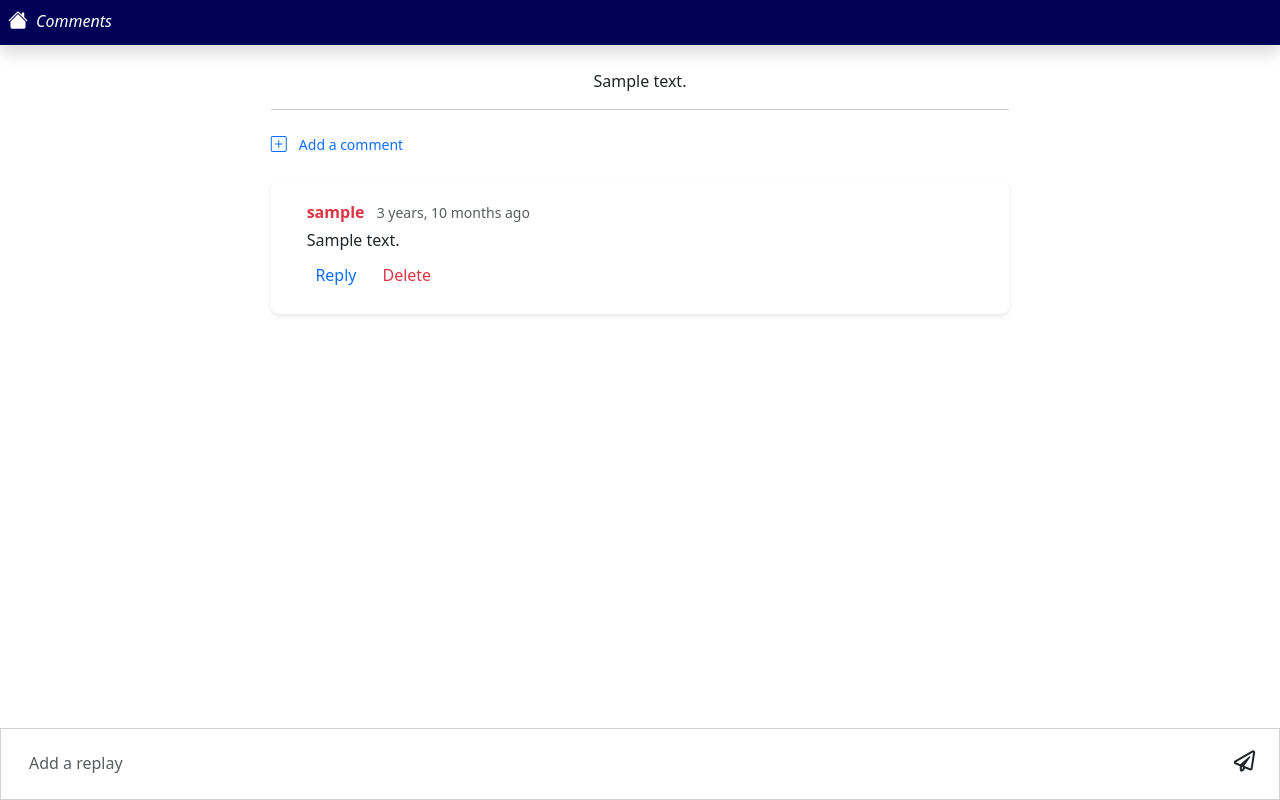
After one commit to venusco1/Fikrin, a Django app: page /n/post/1/comments in a window 1280 px wide, after a click on "Reply". The commit adds this page. Run offline with Django 4.2, Linux system fonts and the light colour scheme; a user stored in the database is signed in; tables that the repository leaves empty hold one stand-in row (values such as "Sample post"); some libraries are stand-ins or nearby versions.

Commit message:
did comments & replay section

```diff
--- a/FknPj/FknAp/urls.py
+++ b/FknPj/FknAp/urls.py
@@ -14,4 +14,7 @@ urlpatterns = [
     path("createpost", views.create_post, name="create_post"),
     path("n/post/<int:post_id>/edit", views.edit_post, name="edit_post"),
     path("n/post/<int:post_id>/delete", views.delete_post, name="delete_post"),
+    path("n/post/<int:post_id>/comments", views.comments, name="comments"),
+    path('comment/<int:post_id>/<int:comment_id>/add_reply/', views.add_reply, name='add_reply'),
+    path('comment/<int:post_id>/<int:comment_id>/delete/', views.delete_comment, name='comment_delete'),
 ]
--- a/FknPj/FknAp/views.py
+++ b/FknPj/FknAp/views.py
@@ -10,13 +10,22 @@ from django.urls import reverse
 from django.views.decorators.csrf import csrf_exempt
 from django.http import JsonResponse
 from .forms import ImageForm
+from django.core.exceptions import ObjectDoesNotExist
+# Create your views here. CustomUser    profile_pic
 
-# Create your views here. CustomUser    profile_pic
 
 
 def home(request):
     posts = Post.objects.all().order_by('-date_created')
-    return render(request, 'index.html', {'posts': posts})
+    if request.user.is_authenticated:
+        try:
+            customuser = CustomUser.objects.get(username=request.user.username)
+            context = {'customuser': customuser, 'posts': posts}
+            return render(request, 'index.html', context)
+        except ObjectDoesNotExist:
+            pass
+
+    return render(request, 'index.html', {'posts': posts,'comments':comments})
 
 
 
@@ -141,18 +150,85 @@ def edit_post(request, post_id):
 
 def delete_post(request, post_id):
     post = get_object_or_404(Post, pk=post_id)
+    post.delete()
+    return redirect('FknAp:home')
 
-    # Check if the user has permission to delete the post, for example:
-    if request.user == post.creater:
-        post.delete()
 
-        # Get the scroll position from the query parameter if available
-        scroll_position = request.GET.get('scroll_position', '0')
-        print(scroll_position)
-        # Redirect back to the same page with the scroll position as a query parameter
-        return redirect('FknAp:home')
 
+
+def comments(request, post_id):
+    post = get_object_or_404(Post, id=post_id)
+    if request.method == 'POST':
+        comment_text = request.POST.get('comment_text')
+        parent_comment_id = request.POST.get('parent_comment_id')
+        parent_comment = None
+
+        if parent_comment_id:
+            parent_comment = Comment.objects.get(id=parent_comment_id)
+
+        new_comment = Comment.objects.create(
+            post=post,
+            commenter=request.user,
+            comment_content=comment_text,
+            parent_comment=parent_comment,
+        )
+
+        return redirect('FknAp:comments', post_id)
     else:
-        # Handle cases where the user doesn't have permission to delete the post
-        # Redirect or render an error message as appropriate
-        return redirect('FknAp:home')
+        comments = Comment.objects.filter(post=post, parent_comment=None).order_by('-comment_time')
+        customuser = CustomUser.objects.get(username=request.user.username)
+        context = {
+            'comments': comments,
+            'post': post,
+            'customuser': customuser
+        }
+
+        return render(request, 'comments.html', context)
+
+
+def add_reply(request, post_id, comment_id):
+    post = get_object_or_404(Post, id=post_id)
+    parent_comment = get_object_or_404(Comment, pk=comment_id)
+    commenter = request.user  # Assuming you're using Django's authentication
+
+    if request.method == 'POST':
+        body = request.POST.get('body')  # Retrieve the reply content from the request
+
+        new_reply = Comment.objects.create(
+            post=parent_comment.post,
+            commenter=commenter,
+            comment_content=body,
+            parent_comment=parent_comment
+        )
+
+        # return JsonResponse({'message': 'Reply added successfully!', 'reply_id': new_reply.id})
+        comments = Comment.objects.filter(post=post, parent_comment=None).order_by('-comment_time')
+        customuser = CustomUser.objects.get(username=request.user.username)
+        context = {
+            'comments': comments,
+            'post': post,
+            'customuser': customuser
+        }
+
+        return render(request, 'comments.html', context)
+
+    return JsonResponse({'error': 'Invalid request'})
+
+
+def delete_comment(request, post_id, comment_id):
+    post = get_object_or_404(Post, id=post_id)
+    if request.method == 'POST':
+        comment = get_object_or_404(Comment, pk=comment_id)
+        comment.delete()
+        comments = Comment.objects.filter(post=post, parent_comment=None).order_by('-comment_time')
+
+        customuser = CustomUser.objects.get(username=request.user.username)
+        context = {
+            'comments': comments,
+            'post': post,
+            'customuser': customuser
+        }
+
+        return render(request, 'comments.html', context)
+    else:
+        return JsonResponse({'error': 'Invalid request method'}, status=405)
--- a/FknPj/FknPj/settings.py
+++ b/FknPj/FknPj/settings.py
@@ -125,3 +125,6 @@ MEDIA_ROOT = os.path.join(BASE_DIR, 'media')
 # https://docs.djangoproject.com/en/4.2/ref/settings/#default-auto-field
 
 DEFAULT_AUTO_FIELD = "django.db.models.BigAutoField"
+
+
+LOGIN_URL = '/accounts/login/'
--- /dev/null
+++ b/FknPj/static/css/comment-styles.css
@@ -0,0 +1,209 @@
+/* Global settings */
+body {
+  --bs-font-sans-serif: Roboto, Arial, sans-serif, system-ui, -apple-system, "Segoe UI", "Helvetica Neue", "Noto Sans", "Liberation Sans", "Apple Color Emoji", "Segoe UI Emoji", "Segoe UI Symbol", "Noto Color Emoji";
+  font-size: 16px; /* Base font size for better responsiveness */
+}
+
+/* Comment box */
+.comment {
+  margin-bottom: 20px;
+  padding: 20px;
+  /* background-color: #f9f9f9; */
+  border-radius: 8px;
+  box-shadow: 0 2px 4px rgba(0, 0, 0, 0.1);
+}
+
+.comment-img {
+  display: inline-block;
+  width: 3rem;
+  height: 3rem;
+  /* background-color: var(--bs-secondary-bg); */
+}
+
+.comment-replies .comment-img {
+  width: 1.75rem;
+  height: 1.75rem;
+}
+
+.comment a,
+.comment-replies a {
+  text-decoration: none !important;
+}
+
+
+/* Responsive adjustments for mobile view */
+@media (max-width: 768px) {
+  .comment {
+    padding: 15px;
+  }
+
+  .comment-img {
+    width: 2.5rem;
+    height: 2.5rem;
+  }
+
+  .comment-replies .comment-img {
+    width: 1.5rem;
+    height: 1.5rem;
+  }
+
+  /* Adjust other styles as needed for smaller screens */
+}
+
+  .comment a, .comment-replies a {
+    text-decoration: none !important;
+  }
+
+  .sort-btn.btn-secondary,
+  .comment .btn-secondary,
+  .comment-replies .btn-secondary {
+    --bs-btn-box-shadow: none;
+    --bs-btn-focus-box-shadow: none;
+    --bs-btn-hover-shadow: none;
+    --bs-btn-active-shadow: none;
+    --bs-btn-border-color: transparent;
+    --bs-btn-focus-border-color: transparent;
+    --bs-btn-hover-border-color: transparent;
+    --bs-btn-active-border-color: transparent;
+    --bs-btn-color: var(--bs-body);
+    --bs-btn-hover-color: var(--bs-body);
+    --bs-btn-active-color: var(--bs-body);
+    --bs-btn-bg: transparent;
+    --bs-btn-hover-bg: rgba(var(--bs-secondary-rgb), .075);
+    --bs-btn-active-bg: rgba(var(--bs-secondary-rgb), .15);
+  }
+
+  .comment .btn-primary,
+  .comment-replies .btn-primary {
+    --bs-btn-box-shadow: none;
+    --bs-btn-focus-box-shadow: none;
+    --bs-btn-hover-shadow: none;
+    --bs-btn-active-shadow: none;
+    --bs-btn-border-color: transparent;
+    --bs-btn-focus-border-color: transparent;
+    --bs-btn-hover-border-color: transparent;
+    --bs-btn-active-border-color: transparent;
+    --bs-btn-color: var(--bs-primary);
+    --bs-btn-hover-color: var(--bs-primary);
+    --bs-btn-active-color: var(--bs-primary);
+    --bs-btn-bg: transparent;
+    --bs-btn-hover-bg: rgba(var(--bs-primary-rgb), .075);
+    --bs-btn-active-bg: rgba(var(--bs-primary-rgb), .15);
+  }
+
+  .comment .btn-danger,
+  .comment-replies .btn-danger {
+    --bs-btn-box-shadow: none;
+    --bs-btn-focus-box-shadow: none;
+    --bs-btn-hover-shadow: none;
+    --bs-btn-active-shadow: none;
+    --bs-btn-border-color: transparent;
+    --bs-btn-focus-border-color: transparent;
+    --bs-btn-hover-border-color: transparent;
+    --bs-btn-active-border-color: transparent;
+    --bs-btn-color: var(--bs-danger);
+    --bs-btn-hover-color: var(--bs-danger);
+    --bs-btn-active-color: var(--bs-danger);
+    --bs-btn-bg: transparent;
+    --bs-btn-hover-bg: rgba(var(--bs-danger-rgb), .075);
+    --bs-btn-active-bg: rgba(var(--bs-danger-rgb), .15);
+  }
+
+  .form-floating.comment-compose > .form-control,
+  .form-floating.comment-compose > .form-control:focus {
+    border: 0;
+    box-shadow: none;
+    background-color: transparent;
+    border-bottom: 2px var(--bs-border-style) var(--bs-body-color);
+    border-bottom-left-radius: 0;
+    border-bottom-right-radius: 0;
+    padding: 1rem 0.15rem 0.5rem;
+  }
+
+  .form-floating.comment-compose > .form-control:not(:-moz-placeholder-shown) ~ label::after {
+    color: var(--bs-secondary-color);
+    background-color: transparent;
+    padding: 0;
+    line-height: 1;
+  }
+
+  .form-floating.comment-compose > .form-control:not(:-ms-input-placeholder) ~ label::after {
+    color: var(--bs-secondary-color);
+    background-color: transparent;
+    padding: 0;
+    line-height: 1;
+  }
+
+  .form-floating.comment-compose > label,
+  .form-floating.comment-compose > .form-control:focus ~ label::after,
+  .form-floating.comment-compose > .form-control:not(:placeholder-shown) ~ label::after {
+    color: var(--bs-secondary-color);
+    background-color: transparent;
+    padding: 0;
+    line-height: 1;
+  }
+
+  .comment .btn[data-bs-toggle=collapse][aria-expanded=true] .chevron-down,
+  .comment .btn[data-bs-toggle=collapse][aria-expanded=false] .chevron-up {
+    display: none;
+  }
+
+  /* ----- testing ----- */
+  :root,
+  [data-bs-theme=light] {
+    --sk-icon-size: 1em;
+    --sk-icon-btn-color: inherit;
+    --sk-icon-btn-size: 1.5rem;
+    --sk-icon-btn-padding: 0.5rem;
+    --sk-icon-btn-hover-color: inherit;
+    --sk-icon-btn-hover-bg: currentcolor;
+    --sk-icon-btn-active-color: inherit;
+    --sk-icon-btn-active-bg: currentcolor;
+  }
+
+  .ski, .svg-icon, .icon-btn svg, .icon-btn-base svg, .icon-btn img, .icon-btn-base img {
+    display: inline-flex !important;
+    align-items: center;
+    justify-content: center;
+    flex-shrink: 0;
+    width: var(--sk-icon-size);
+    height: var(--sk-icon-size);
+    fill: currentcolor;
+  }
+
+  .icon-btn, .icon-btn-base {
+    display: inline-flex;
+    align-items: center;
+    justify-content: center;
+    text-align: center;
+    width: var(--sk-icon-btn-size);
+    height: var(--sk-icon-btn-size);
+    font-size: var(--sk-icon-btn-size);
+    line-height: 1;
+    padding: var(--sk-icon-btn-padding);
+    box-sizing: content-box;
+    aspect-ratio: 1/1;
+  }
+  .ski::before {
+    font-size: var(--sk-icon-size);
+  }
+
+  .icon-btn {
+    color: var(--sk-icon-btn-color);
+    background-color: transparent;
+    border-radius: 50%;
+    border: 0;
+    outline: solid 1px transparent;
+  }
+  .icon-btn:hover {
+    color: var(--sk-icon-btn-hover-color);
+    background-color: rgba(0, 0, 0, 0.1);
+    background-color: color-mix(in srgb, var(--sk-icon-btn-hover-bg) 10%, transparent);
+  }
+  .icon-btn:hover:active {
+    color: var(--sk-icon-btn-active-color);
+    background-color: rgba(0, 0, 0, 0.2);
+    outline-color: rgba(0, 0, 0, 0.4);
+    background-color: color-mix(in srgb, var(--sk-icon-btn-active-bg) 20%, transparent);
+    outline-color: color-mix(in srgb, var(--sk-icon-btn-active-bg) 40%, transparent);
+  }
--- /dev/null
+++ b/FknPj/templates/comments.html
@@ -0,0 +1,258 @@
+<!-- Live Example: https://play.studiokonkon.com/playground/pens/2022/220212-comments-ui/ -->
+
+
+{% extends 'base.html' %}
+
+{% load static %}
+
+{% block 'title' %}{% endblock 'title' %}
+
+{% block 'style' %}
+
+<link rel="stylesheet" href="{% static 'css/comment-styles.css' %}">
+<link rel="stylesheet" href="https://cdn.jsdelivr.net/npm/tailwindcss@2.2.19/dist/tailwind.min.css">
+<link rel="stylesheet" href="https://cdnjs.cloudflare.com/ajax/libs/font-awesome/6.4.2/css/all.min.css">
+
+{% endblock 'style' %}
+
+{% block 'content' %}
+<!-- header section -->
+<section>
+<div class="container-fluid sticky-top" style="padding: 0;">
+   <header class="navbar flex-md-nowrap p-0 shadow mb-0 pl-2" data-bs-theme="light" style="background-color: #000157;">  <!-- #000157 -->
+      <a class="navbar-brand fs-5 text-white pb-0" href="{% url 'FknAp:home' %}">
+         <i class="bi bi-house-fill px-2" style="display: block; width: 105px; height: 40px"><small class="fs-6 mx-2">Comments</small></i>
+      </a>
+   </header>
+</section>
+
+<svg xmlns="http://www.w3.org/2000/svg" class="d-none">
+   <symbol id="google-thumb_up" viewBox="0 -960 960 960">
+      <path d="M716-120H272v-512l278-288 39 31q6 5 9 14t3 22v10l-45 211h299q24 0 42 18t18 42v81.839q0 7.161 1.5 14.661T915-461L789-171q-8.878 21.25-29.595 36.125Q738.689-120 716-120Zm-384-60h397l126-299v-93H482l53-249-203 214v427Zm0-427v427-427Zm-60-25v60H139v392h133v60H79v-512h193Z"></path>
+   </symbol>
+   <symbol id="google-thumb_up-fill" viewBox="0 -960 960 960">
+      <path d="M721-120H254v-512l278-288 33 26q11 8 14.5 18t3.5 23v10l-45 211h322q23 0 41.5 18.5T920-572v82q0 11-2.5 25.5T910-439L794-171q-9 21-29.5 36T721-120ZM194-632v512H80v-512h114Z"></path>
+   </symbol>
+   <symbol id="google-thumb_down" viewBox="0 -960 960 960">
+      <path d="M242-840h444v512L408-40l-39-31q-6-5-9-14t-3-22v-10l45-211H103q-24 0-42-18t-18-42v-81.839Q43-477 41.5-484.5T43-499l126-290q8.878-21.25 29.595-36.125Q219.311-840 242-840Zm384 60H229L103-481v93h373l-53 249 203-214v-427Zm0 427v-427 427Zm60 25v-60h133v-392H686v-60h193v512H686Z"></path>
+   </symbol>
+   <symbol id="google-thumb_down-fill" viewBox="0 -960 960 960">
+      <path d="M239-840h467v512L428-40l-33-26q-11-8-14.5-18t-3.5-23v-10l45-211H100q-23 0-41.5-18.5T40-388v-82q0-11 2.5-25.5T50-521l116-268q9-21 29.5-36t43.5-15Zm527 512v-512h114v512H766Z"></path>
+   </symbol>
+</svg>
+
+<div class="app container py-4 px-3">
+   <div class="col-md-10 col-lg-8 m-auto">
+      <!-- post showing -->
+      <p class="lead mb-3 fw-light fs-6 text-center">{{ post.content_text }}</p><hr>
+      <!-- add comment section -->
+      <div class="pt-1 mb-2">
+         <div class="mb-1 hstack gap-3 align-items-center">
+            <p class="fs-6 text-danger">
+               <a href="#" class="bi bi-plus-square text-decoration-none add-comment">
+                  <small class="px-2">Add a comment</small>
+               </a>
+            </p>
+         </div>
+      </div>
+      <!-- text area for adding comments -->
+      <div class="comment-form" style="display: none;">
+         <div class="container-fluid">
+            <form method="post" action="{% url 'FknAp:comments' post.id %}">
+               {% csrf_token %}
+               <div class="card fixed-textarea m-0 fixed-bottom" style="border-radius: 0;">
+                  <div class="card-body">
+                        <div class="input-group">
+                           <textarea class="form-control" placeholder="Add a comment" name="comment_text" id="my-comment-reply" style="height:2rem;" required minlength="1"></textarea>
+                           <div class="input-group-append">
+                              <button class="submit-icon" type="submit"><i class="far fa-paper-plane fa-lg p-2 "></i></button>
+                           </div>
+                        </div>
+                  </div>
+               </div>
+            </form>
+         </div>
+      </div>
+
+      <!-- all Comment section window -->
+      <div class="vstack gap-4 mb-5" style="--sk-icon-btn-size:1.25em;--sk-icon-btn-padding:.25rem;">
+         {% for cmt in comments %}
+         <div class="comment-box">
+            <!-- showing comments cards -->
+            <div class="d-flex comment">
+               <div class="flex-grow-1 ms-3">
+                     <div class="mb-1">
+                        <a href="" class="fw-bold link-body-emphasis me-1 text-danger">{{ cmt.commenter }}</a>
+                        <i class="zmdi zmdi-check me-1 fw-bold" title="verified"></i>
+                        <span class="text-body-secondary text-nowrap fs-6"><small>{{ cmt.comment_time|timesince }} ago</small></span>
+                     </div>
+                     <div class="mb-1">{{ cmt.comment_content }}</div>
+                     <div style="margin-left:-.769rem;">
+                        <button class="btn btn-primary rounded-pill d-inline-flex align-items-center collapsed" data-bs-toggle="collapse" data-bs-target="#collapse-comment001{{ cmt.id }}" aria-expanded="true" aria-controls="collapse-comment001{{ cmt.id }}">
+                           <i class="chevron-down zmdi zmdi-chevron-down fs-4 me-2"></i>
+                           <i class="chevron-up zmdi zmdi-chevron-up fs-4 me-2"></i>
+                           <span>
+                                 {% if cmt.replies.count > 0 %}
+                                    {{ cmt.replies.count }} {{ cmt.replies.count|pluralize:"Reply,Replies" }}
+                                 {% else %}
+                                    Reply
+                                 {% endif %}
+                           </span>
+                           {% if request.user.is_authenticated and customuser.username == cmt.commenter.username %}
+                                 <form action="{% url 'FknAp:comment_delete' post.id cmt.id %}" method="post">
+                                    {% csrf_token %}
+                                    <button type="submit" class="btn btn-danger">Delete</button>
+                                 </form>
+                           {% endif %}
+                        </button>
+                     </div>
+               </div>
+            </div>
+
+            <!-- expand the text area for add replays -->
+            <div class="collapse" id="collapse-comment001{{ cmt.id }}">
+               <div class="container-fluid">
+                  <form method="post" action="{% url 'FknAp:add_reply' post.id cmt.id %}">
+                     {% csrf_token %}
+                     <div class="card fixed-textarea m-0 fixed-bottom" style="border-radius: 0;">
+                        <div class="card-body">
+                              <div class="input-group">
+                                 <textarea id="replyContent" class="form-control" placeholder="Add a replay" name="body" id="my-comment-reply" style="height:2rem;" required minlength="1"></textarea>
+                                 <div class="input-group-append">
+                                    <button class="submit-icon" type="submit"><i class="far fa-paper-plane fa-lg p-2 "></i></button>
+                                 </div>
+                              </div>
+                        </div>
+                     </div>
+                  </form>
+               </div>
+
+              <!-- Replies showing -->
+               {% if cmt.replies.all %}
+               {% for reply in cmt.replies.all %}
+                  <div class="d-flex">
+                     <div class="flex-grow-1 ms-5">
+                        <div class="mb-1">
+                           <a class="fw-bold pe-1 text-decoration-none">{{ reply.commenter.username }}</a>
+                           <span class="text-body-secondary text-nowrap"><small>{{ reply.comment_time|timesince }} ago</small></span>
+                        </div>
+                        <div class="mb-2">{{ reply.comment_content }}</div>
+                        <div class="hstack align-items-center" style="margin-left:-.25rem;">
+                           <button class="btn btn-sm btn-link text-decoration-none text-danger reply-btn" data-username="{{ reply.commenter.username }}">Repaly</button>                          {% if request.user.is_authenticated and customuser.username == reply.commenter.username %}
+                              <form action="{% url 'FknAp:comment_delete' post.id reply.id %}" method="post">
+                                 {% csrf_token %}
+                                 <button type="submit" class="btn btn-sm btn-link text-decoration-none text-danger">Delete</button>
+                              </form>
+                           {% endif %}
+                        </div>
+                     </div>
+                  </div>
+               {% endfor %}
+               {% endif %}
+
+               </div>
+         </div>
+         {% endfor %}
+      </div>
+   </div>
+</div>
+
+
+<style>
+   .bi {
+      vertical-align: -.125em;
+      fill: currentColor;
+   }
+   .btn-bd-primary {
+      --bd-violet-bg: #712cf9;
+      --bd-violet-rgb: 112.520718, 44.062154, 249.437846;
+
+      --bs-btn-font-weight: 600;
+      --bs-btn-color: var(--bs-white);
+      --bs-btn-bg: var(--bd-violet-bg);
+      --bs-btn-border-color: var(--bd-violet-bg);
+      --bs-btn-hover-color: var(--bs-white);
+      --bs-btn-hover-bg: #6528e0;
+      --bs-btn-hover-border-color: #6528e0;
+      --bs-btn-focus-shadow-rgb: var(--bd-violet-rgb);
+      --bs-btn-active-color: var(--bs-btn-hover-color);
+      --bs-btn-active-bg: #5a23c8;
+      --bs-btn-active-border-color: #5a23c8;
+   }
+   .bd-mode-toggle {
+      z-index: 1500;
+   }
+
+.fixed-textarea textarea:focus {
+   outline: none;
+   box-shadow: none;
+}
+
+.fixed-textarea textarea {
+   border: none;
+   resize: none;
+   height: 10px;
+}
+
+.fixed-textarea .input-group-append button {
+   border: none;
+   background: transparent;
+   transition: transform 0.3s ease;
+   cursor: pointer;
+}
+
+.fixed-textarea .input-group-append button:hover {
+   transform: scale(1.1);
+}
+</style>
+
+<script>
+
+   document.addEventListener("DOMContentLoaded", function() {
+       const replyButtons = document.querySelectorAll('.reply-btn');
+
+       replyButtons.forEach(button => {
+           button.addEventListener('click', function(event) {
+               event.preventDefault();
+               const username = this.getAttribute('data-username');
+               const textarea = document.getElementById('replyContent');
+
+               // Append the username to the textarea
+               textarea.value = `@${username} : `;
+           });
+       });
+   });
+
+   </script>
+
+
+<script>
+   document.addEventListener("DOMContentLoaded", function() {
+   const addCommentLink = document.querySelector('.add-comment');
+   const commentForm = document.querySelector('.comment-form');
+
+   addCommentLink.addEventListener('click', function(event) {
+      event.preventDefault(); // Prevents the default behavior of the link
+
+      // Toggle visibility of the comment form
+      if (commentForm.style.display === 'none' || commentForm.style.display === '') {
+         commentForm.style.display = 'block';
+      } else {
+         commentForm.style.display = 'none';
+      }
+   });
+
+   // Additional functionality for submitting the comment (you might need to handle this part)
+   const submitButton = document.getElementById('submit-comment');
+   submitButton.addEventListener('click', function() {
+      // Perform actions to submit the comment here
+      const commentText = document.getElementById('comment-textarea').value;
+      // You can send the comment to the server or perform other necessary actions
+      // Reset the form or hide it after submitting
+      commentForm.style.display = 'none';
+   });
+});
+
+</script>
+
+{% endblock 'content' %}
```
Also changed, not shown: FknPj/FknAp/admin.py (+14 -0 lines), FknPj/FknAp/models.py (+26 -2 lines), FknPj/static/js/index.js (+12 -0 lines), FknPj/templates/index.html (+4 -21 lines), FknPj/templates/replies.html (added, +33 -0 lines), FknPj/FknAp/migrations/0003_remove_post_profile_pic_comment.py (added), FknPj/media/profile_pic/my-image_compressed.jpg.
